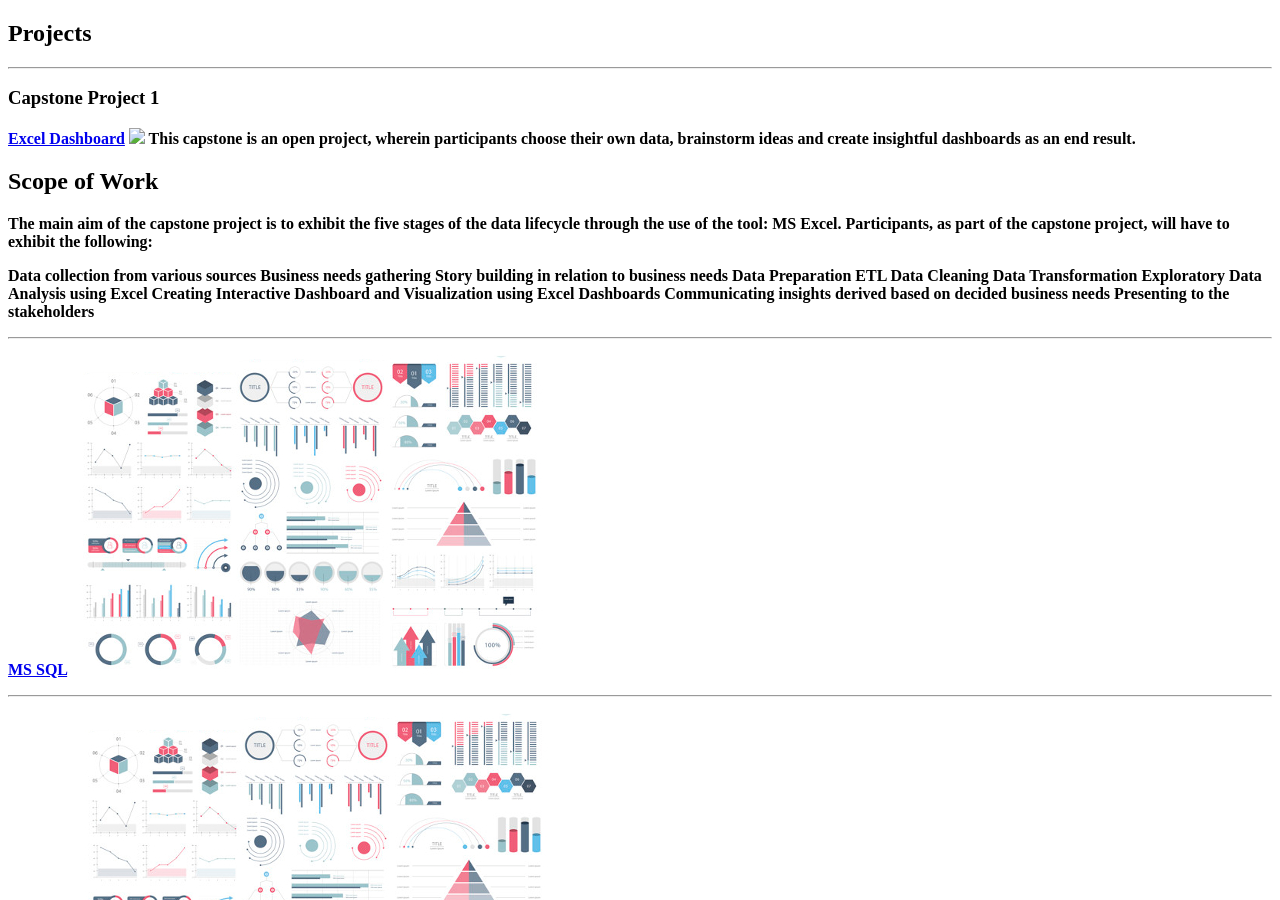
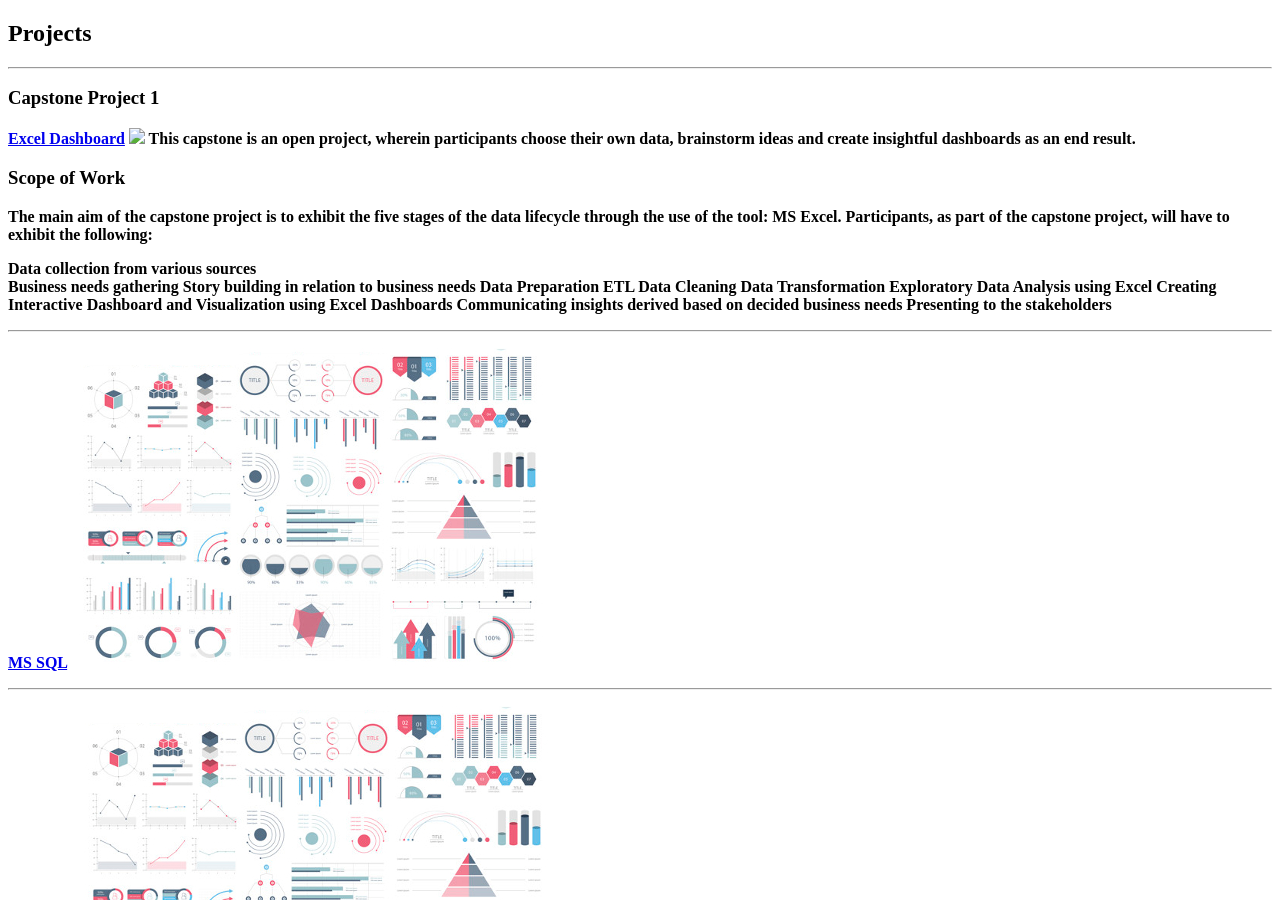
Before and after one commit to ZalehaAli/Data-Analytics-Portfolio, a Jekyll site: the page built from index.md, in a window 1280 px wide and 900 px high, scrolled down 422 px. Built offline with Jekyll 4.4.1, drawn with Linux system fonts in a browser that asks for light colours; our own code applies the rules of GitHub Pages for plain Markdown files.

Commit message:
Create index.md

```diff
--- a/index.md
+++ b/index.md
@@ -7,10 +7,11 @@
 [Excel Dashboard](/sample_page)
 <img src="worldhappiness.jpg?raw=true"/>
 This capstone is an open project, wherein participants choose their own data, brainstorm ideas and create insightful dashboards as an end result.
-# Scope of Work
+### Scope of Work
 The main aim of the capstone project is to exhibit the five stages of the data lifecycle through the use of the tool: MS Excel. Participants, as part of the capstone project, will have to exhibit the following:
 
 Data collection from various sources
+<br>
 Business needs gathering
 Story building in relation to business needs
 Data Preparation
@@ -21,9 +22,6 @@ Exploratory Data Analysis using Excel
 Creating Interactive Dashboard and Visualization using Excel Dashboards
 Communicating insights derived based on decided business needs
 Presenting to the stakeholders
-
-
-
 
 ---
 [MS SQL](/pdf/sample_presentation.pdf)
```
